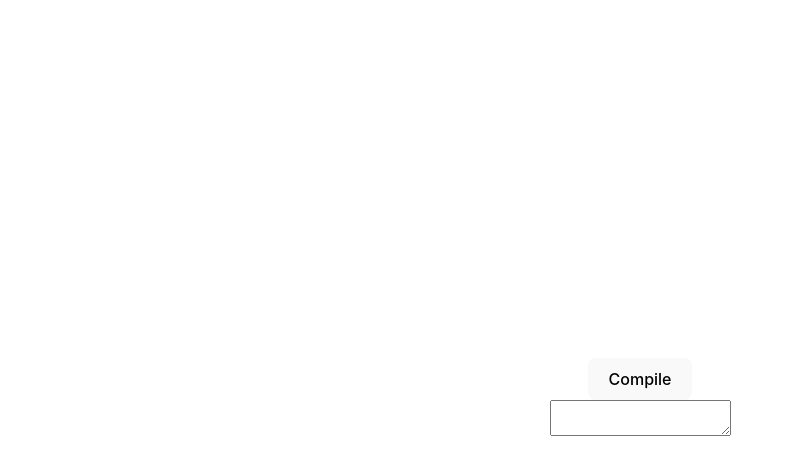
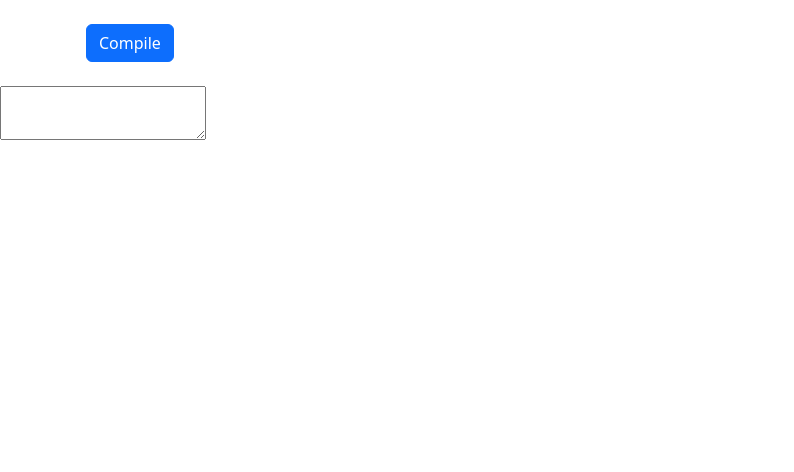
Before and after one commit to ChrisKXu/todl-playground, a Vue app: page / in a window 1280 px wide. Shown: the top 472 px of the page, without its empty margins (0-794 px from the left). Built offline with nearby package versions, Linux system fonts and the light colour scheme.

Commit message:
Adding bootstrap framework

```diff
--- a/package.json
+++ b/package.json
@@ -9,10 +9,13 @@
     "preview": "vite preview"
   },
   "dependencies": {
+    "@popperjs/core": "^2.11.7",
+    "bootstrap": "^5.2.3",
     "vue": "^3.2.47"
   },
   "devDependencies": {
     "@vitejs/plugin-vue": "^4.1.0",
+    "sass": "^1.62.1",
     "typescript": "^5.0.2",
     "vite": "^4.3.2",
     "vue-tsc": "^1.4.2"
--- a/src/components/Header.vue
+++ b/src/components/Header.vue
@@ -1,17 +1,9 @@
 <script setup lang="ts"></script>
 
 <template>
-  <div class="header">
-    <button>Compile</button>
+  <div class="container py-4 px-3 mx-auto">
+    <button class="btn btn-primary">Compile</button>
   </div>
 </template>
 
-<style scoped>
-header {
-  padding: 60px;
-  text-align: center;
-  background: #1abc9c;
-  color: white;
-  font-size: 30px;
-}
-</style>
+<style scoped></style>
--- a/src/main.ts
+++ b/src/main.ts
@@ -1,5 +1,9 @@
 import { createApp } from 'vue';
-import './style.css';
 import App from './App.vue';
+// Import our custom CSS
+import './scss/styles.scss';
+
+// Import all of Bootstrap's JS
+import * as bootstrap from 'bootstrap';
 
 createApp(App).mount('#app');
--- /dev/null
+++ b/src/scss/styles.scss
@@ -0,0 +1,2 @@
+// Import all of Bootstrap's CSS
+@import 'bootstrap/scss/bootstrap';
--- a/src/style.css
+++ /dev/null
@@ -1,80 +0,0 @@
-:root {
-  font-family: Inter, system-ui, Avenir, Helvetica, Arial, sans-serif;
-  line-height: 1.5;
-  font-weight: 400;
-
-  color-scheme: light dark;
-  color: rgba(255, 255, 255, 0.87);
-  background-color: #242424;
-
-  font-synthesis: none;
-  text-rendering: optimizeLegibility;
-  -webkit-font-smoothing: antialiased;
-  -moz-osx-font-smoothing: grayscale;
-  -webkit-text-size-adjust: 100%;
-}
-
-a {
-  font-weight: 500;
-  color: #646cff;
-  text-decoration: inherit;
-}
-a:hover {
-  color: #535bf2;
-}
-
-body {
-  margin: 0;
-  display: flex;
-  place-items: center;
-  min-width: 320px;
-  min-height: 100vh;
-}
-
-h1 {
-  font-size: 3.2em;
-  line-height: 1.1;
-}
-
-button {
-  border-radius: 8px;
-  border: 1px solid transparent;
-  padding: 0.6em 1.2em;
-  font-size: 1em;
-  font-weight: 500;
-  font-family: inherit;
-  background-color: #1a1a1a;
-  cursor: pointer;
-  transition: border-color 0.25s;
-}
-button:hover {
-  border-color: #646cff;
-}
-button:focus,
-button:focus-visible {
-  outline: 4px auto -webkit-focus-ring-color;
-}
-
-.card {
-  padding: 2em;
-}
-
-#app {
-  max-width: 1280px;
-  margin: 0 auto;
-  padding: 2rem;
-  text-align: center;
-}
-
-@media (prefers-color-scheme: light) {
-  :root {
-    color: #213547;
-    background-color: #ffffff;
-  }
-  a:hover {
-    color: #747bff;
-  }
-  button {
-    background-color: #f9f9f9;
-  }
-}
```
Also changed, not shown: 1 other file (tests, documents, lock files or other folders).
